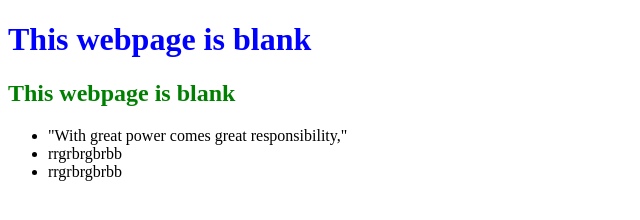
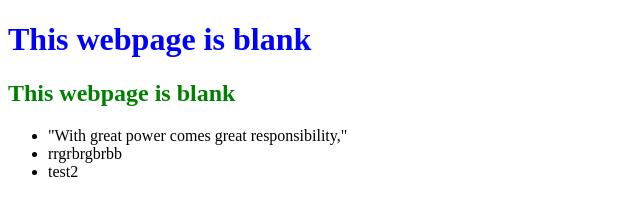
Before and after one commit to DEVANANDINI/FirstGIT, a plain HTML site: page index.html in a window 1280 px wide. Shown: the full height of the page, 0-640 px from the left. Drawn offline with Linux system fonts and the light colour scheme.

```diff
--- a/index.html
+++ b/index.html
@@ -21,7 +21,7 @@
 			<ul>
 				<li>"With great power comes great responsibility,"
 
-				</li><li>rrgrbrgbrbb</li><li>rrgrbrgbrbb</li>
+				</li><li>rrgrbrgbrbb</li><li>test2</li>
 			</ul>
 		<!--<div data-sap-ui-component data-name="com.kennametal.GFS1" data-id="container" data-settings='{"id" : "GFS"}'></div>-->
 	</body>
```
